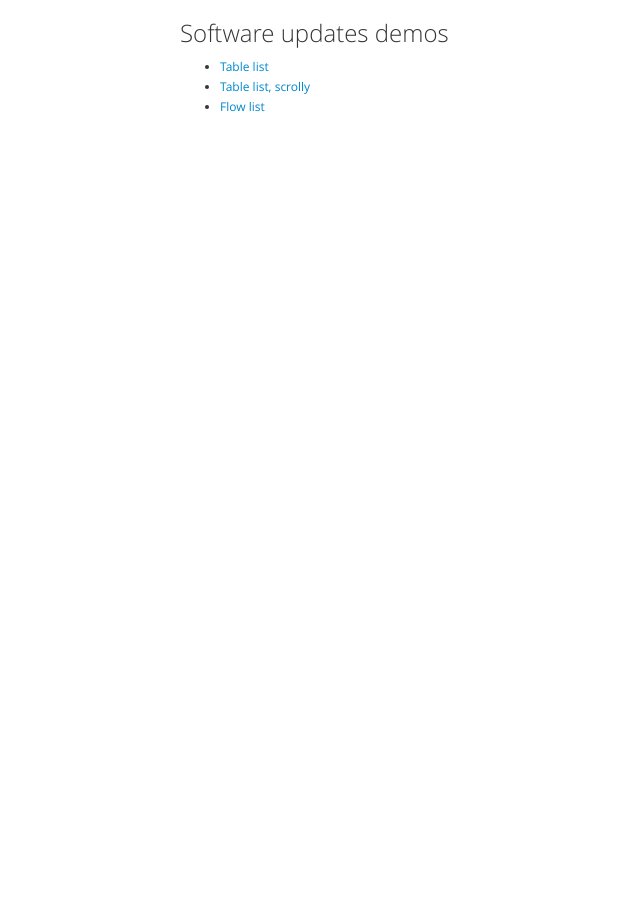
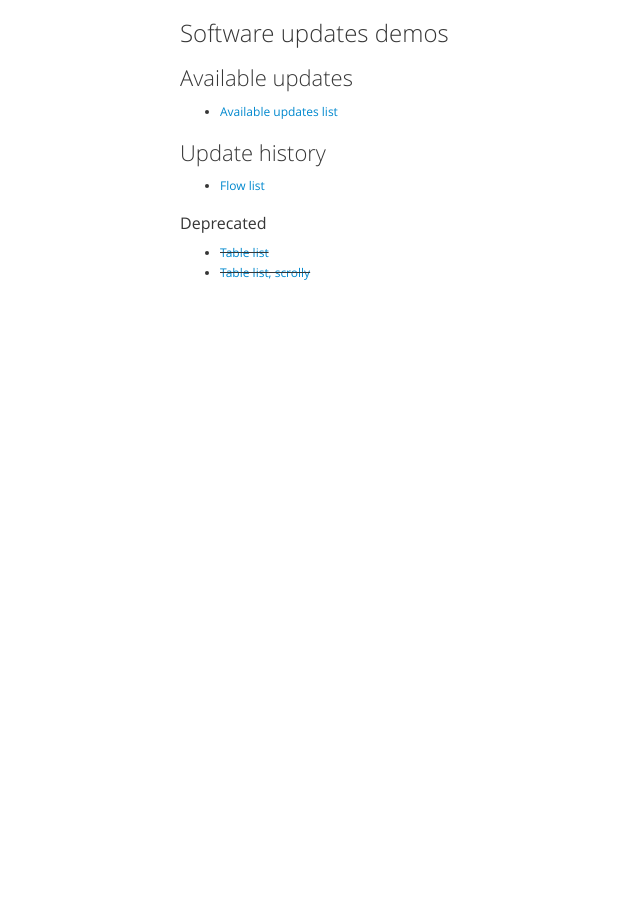
Before and after one commit to garrett/cockpit-mockweb, a Jekyll site: the page built from updates/index.md, in a window 1280 px wide. Shown: the whole page, without its empty margins (0-640 px from the left). Built offline with Jekyll 4.4.1, drawn with Linux system fonts in a browser that asks for light colours; our own code applies the rules of GitHub Pages for plain Markdown files.

Commit message:
added available updates list

```diff
--- a/updates/index.md
+++ b/updates/index.md
@@ -4,6 +4,18 @@ layout: document
 
 # Software updates demos
 
+## Available updates
+
+* [Available updates list](available/)
+
+## Update history
+
+- [Flow list](flow)
+
+### Deprecated
+
+{% capture dep %}
 - [Table list](list)
 - [Table list, scrolly](list-scroll)
-- [Flow list](flow)
+{% endcapture %}
+<strike>{{ dep | markdownify }}</strike>
```
